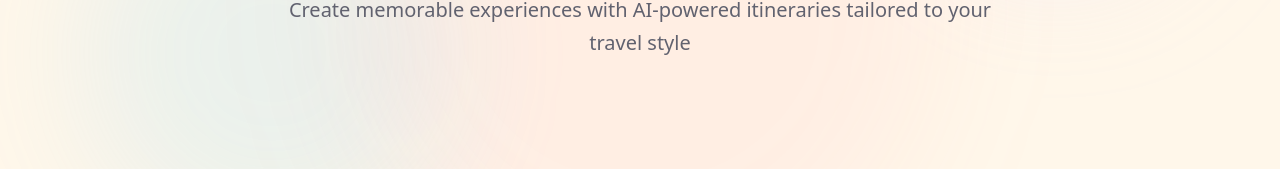
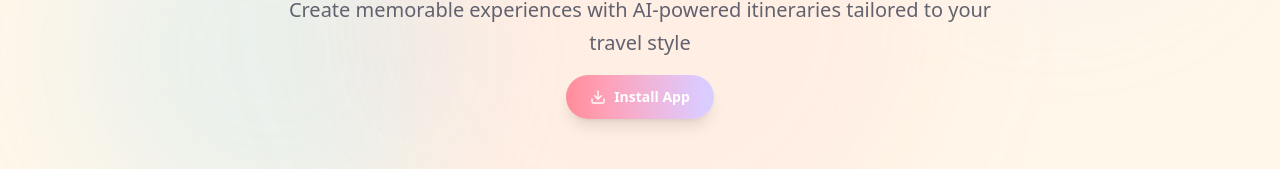
Before and after one commit to vibegetaway/vibegetaway, a Next.js app: page / in a window 1280 px wide. Shown: the part 395-564 px from the top of the page. Built offline with nearby package versions, Linux system fonts and the light colour scheme; no server answers.

Commit message:
Refine install button styles for mobile view on homepage

```diff
--- a/app/page.tsx
+++ b/app/page.tsx
@@ -376,7 +376,7 @@ export default function Home() {
             {!isStandalone && (
               <button
                 onClick={handleInstallClick}
-                className="inline-flex items-center gap-2 px-6 py-3 bg-gradient-to-r from-primary to-secondary hover:opacity-90 text-primary-foreground text-sm font-semibold rounded-full transition-all duration-200 hover:scale-105 active:scale-95 shadow-lg hover:shadow-xl mx-auto md:hidden"
+                className="inline-flex items-center gap-2 px-6 py-3 bg-gradient-to-r from-primary to-secondary hover:opacity-90 text-primary-foreground text-sm font-semibold rounded-full transition-all duration-200 hover:scale-105 active:scale-95 shadow-lg hover:shadow-xl mx-auto"
               >
                 <Download className="w-4 h-4" />
                 {platform === 'ios' ? 'Add to Home Screen' : 'Install App'}
```
